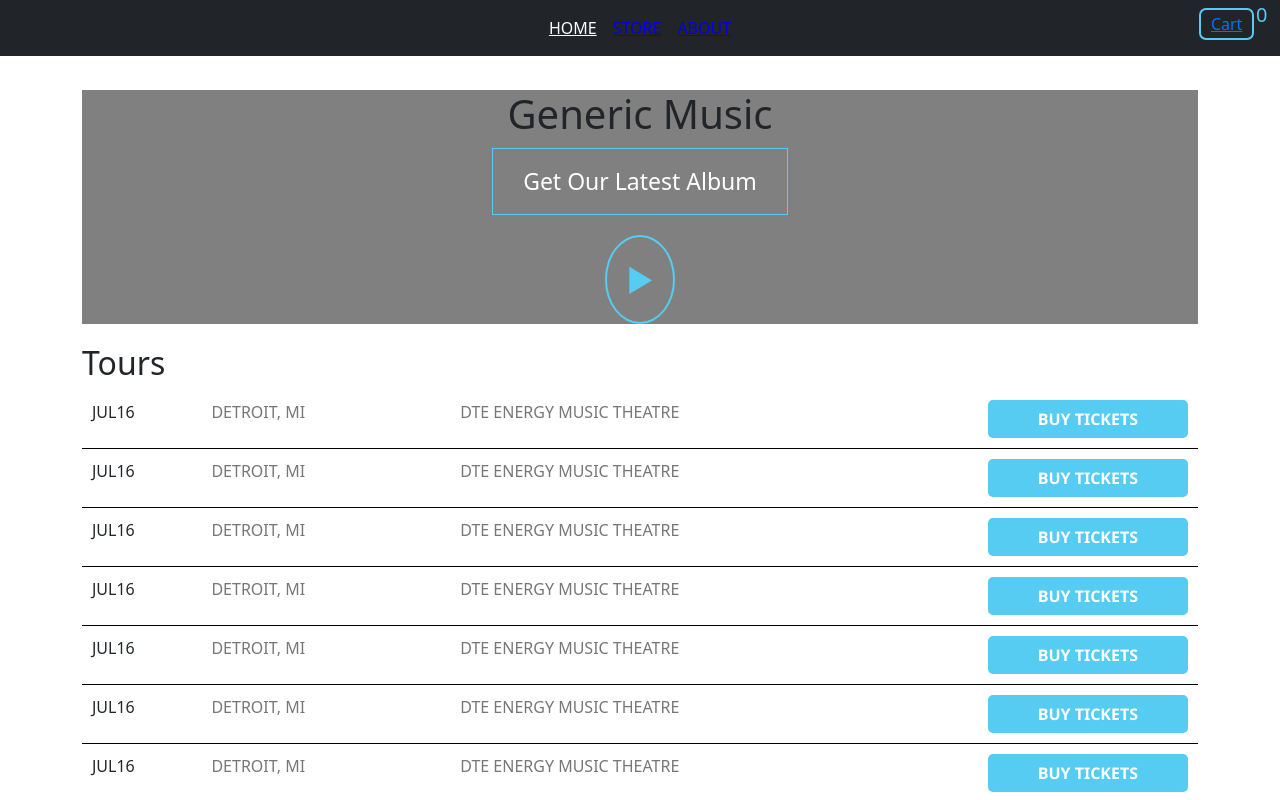
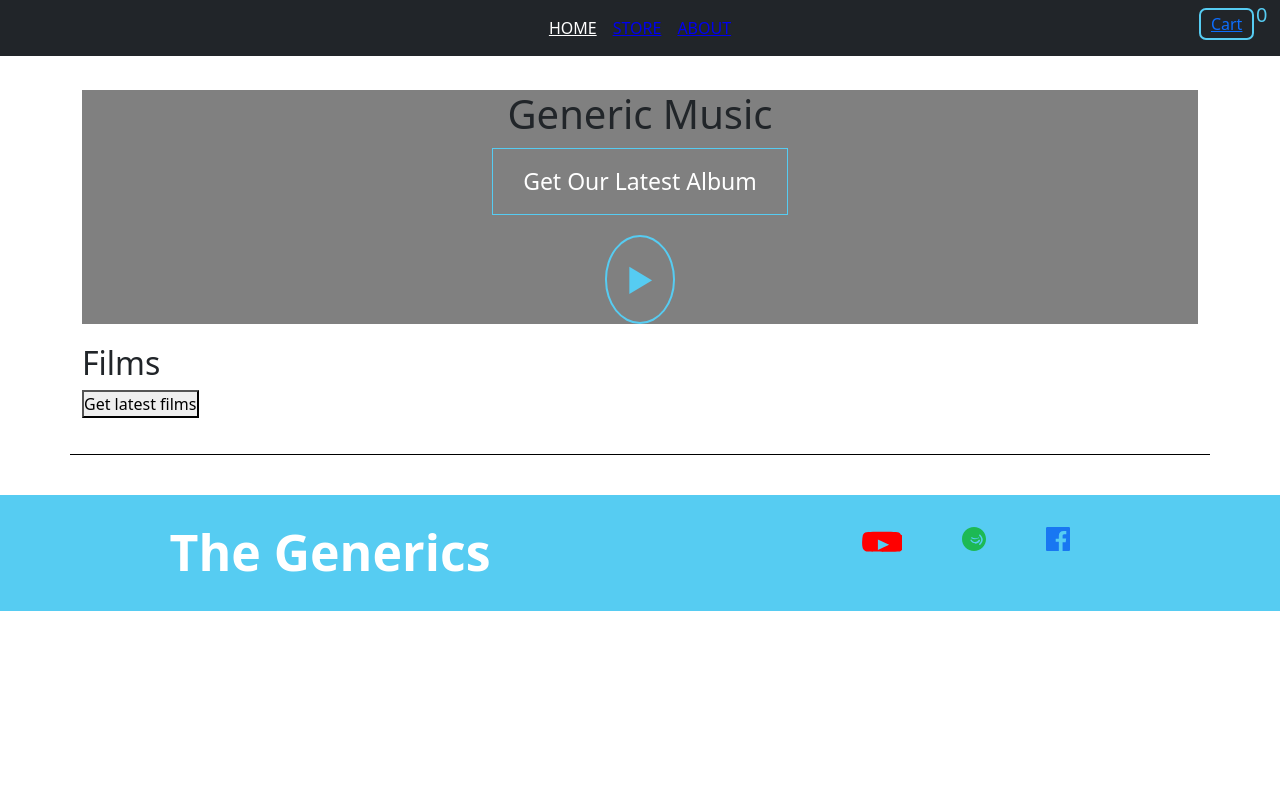
Before and after one commit to sukku-akky/React-Amazon-App, a React (Create React App) app: page / in a window 1280 px wide. Shown: the top 800 px of the page. Built offline with nearby package versions, Linux system fonts and the light colour scheme.

Commit message:
async-await-fetching

```diff
--- a/src/pages/Home.css
+++ b/src/pages/Home.css
@@ -1,7 +1,10 @@
-.tour-item {
+.container {
     display: flex;
     border-bottom: 1px solid black;
     padding: 10px;
+    max-width: 900px;
+    margin: 0 auto;
+    padding: 20px 30px;
 }
 
 * {
@@ -10,30 +13,7 @@
     padding: 0;
 }
 
-.tour-date {
-    width: 12%;
-}
 
-.tour-place {
-    width: 25%;
-    color: #777;
-}
-
-.tour-spec-place {
-    width: 53%;
-    color: #777;
-}
-
-.buy-btn {
-    width: 20%;
-    background: #56CCF2;
-    color: white;
-    border: none;
-    padding: 7px;
-    border-radius: 5px;
-    font-weight: 700;
-    font-family: 'Segoe UI', Tahoma, Geneva, Verdana, sans-serif;
-}
 
 .latest-album {
     display: block;
--- a/src/pages/Home.js
+++ b/src/pages/Home.js
@@ -1,7 +1,25 @@
-import React from "react";
+import React,{useState} from "react";
 import "./Home.css"
+import MoviesList from "./Movies/MoviesList";
 
 const Home=()=>{
+    const[movies,setMovies]=useState([]);
+
+    async function fetchMoviesHandler(){
+        const response=await fetch("https://swapi.dev/api/films");
+        const data=await response.json();
+        const transformedMovies=data.results.map((movieData)=>{
+            return {
+                id:movieData.episode_id,
+                title:movieData.title,
+                date:movieData.release_date,
+                director:movieData.director
+            }
+            })
+            setMovies(transformedMovies);
+
+
+    }
     return (
         <div className="container">
             <div style={{textAlign:"center",backgroundColor:"grey",fontSize:"90px"}}>
@@ -10,50 +28,10 @@ const Home=()=>{
             <button className="play-btn"> &#9658; </button>
             </div>
 
-            <h2>Tours</h2>
-            <div>
-                <div className="tour-item">
-                    <span className="tour-date">JUL16</span>
-                    <span className="tour-place">DETROIT, MI</span>
-                    <span className="tour-spec-place">DTE ENERGY MUSIC THEATRE </span>
-                    <button className="buy-btn">BUY TICKETS</button>
-                </div>
-                <div className="tour-item">
-                    <span className="tour-date">JUL16</span>
-                    <span className="tour-place">DETROIT, MI</span>
-                    <span className="tour-spec-place">DTE ENERGY MUSIC THEATRE </span>
-                    <button className="buy-btn">BUY TICKETS</button>
-                </div>
-                <div className="tour-item">
-                    <span className="tour-date">JUL16</span>
-                    <span className="tour-place">DETROIT, MI</span>
-                    <span className="tour-spec-place">DTE ENERGY MUSIC THEATRE </span>
-                    <button className="buy-btn">BUY TICKETS</button>
-                </div>
-                <div className="tour-item">
-                    <span className="tour-date">JUL16</span>
-                    <span className="tour-place">DETROIT, MI</span>
-                    <span className="tour-spec-place">DTE ENERGY MUSIC THEATRE </span>
-                    <button className="buy-btn">BUY TICKETS</button>
-                </div>
-                <div className="tour-item">
-                    <span className="tour-date">JUL16</span>
-                    <span className="tour-place">DETROIT, MI</span>
-                    <span className="tour-spec-place">DTE ENERGY MUSIC THEATRE </span>
-                    <button className="buy-btn">BUY TICKETS</button>
-                </div>
-                <div className="tour-item">
-                    <span className="tour-date">JUL16</span>
-                    <span className="tour-place">DETROIT, MI</span>
-                    <span className="tour-spec-place">DTE ENERGY MUSIC THEATRE </span>
-                    <button className="buy-btn">BUY TICKETS</button>
-                </div>
-                <div className="tour-item">
-                    <span className="tour-date">JUL16</span>
-                    <span className="tour-place">DETROIT, MI</span>
-                    <span className="tour-spec-place">DTE ENERGY MUSIC THEATRE </span>
-                    <button className="buy-btn">BUY TICKETS</button>
-                </div>
+            <h2>Films</h2>
+            <button onClick={fetchMoviesHandler}>Get latest films</button>
+            <div >
+                <MoviesList moviesList={movies}/>
 
             </div>
         </div>
--- /dev/null
+++ b/src/pages/Movies/Movie.css
@@ -0,0 +1,35 @@
+.movie-item{
+    display: flex;
+    border-bottom: 1px solid black;
+    padding: 10px;
+}
+
+* {
+    box-sizing: border-box;
+    margin: 0;
+    padding: 0;
+}
+.date{
+    width: 12%;
+}
+
+.title{
+    width: 25%;
+    color: #777;
+}
+
+.director{
+    width: 53%;
+    color: #777;
+}
+
+.buy-btn{
+    width: 20%;
+    background: #56CCF2;
+    color: white;
+    border: none;
+    padding: 7px;
+    border-radius: 5px;
+    font-weight: 700;
+    font-family: 'Segoe UI', Tahoma, Geneva, Verdana, sans-serif;
+}
--- /dev/null
+++ b/src/pages/Movies/Movie.js
@@ -0,0 +1,17 @@
+import React from "react";
+import "./Movie.css"
+const Movie=(props)=>{
+    return(
+        <>
+        <li key={props.id} className="movie-item">
+            <span className="date">{props.date}</span>
+            <span className="title">{props.title}</span>
+            <span className="director">{props.director}</span>
+            <button className="buy-btn">BUY TICKETS</button>
+        </li>
+        </>
+    )
+
+}
+
+export default Movie;
--- /dev/null
+++ b/src/pages/Movies/MoviesList.js
@@ -0,0 +1,13 @@
+import React from "react";
+import Movie from "./Movie";
+const MoviesList=(props)=>{
+    return <>
+    <ul style={{display:"flex",flexDirection:"column"}}>{props.moviesList.map((movie)=>(
+        <Movie id={movie.id} date={movie.date} title={movie.title} director={movie.director}/>
+    ))}
+
+    </ul>
+    </>
+}
+
+export default MoviesList;
```
